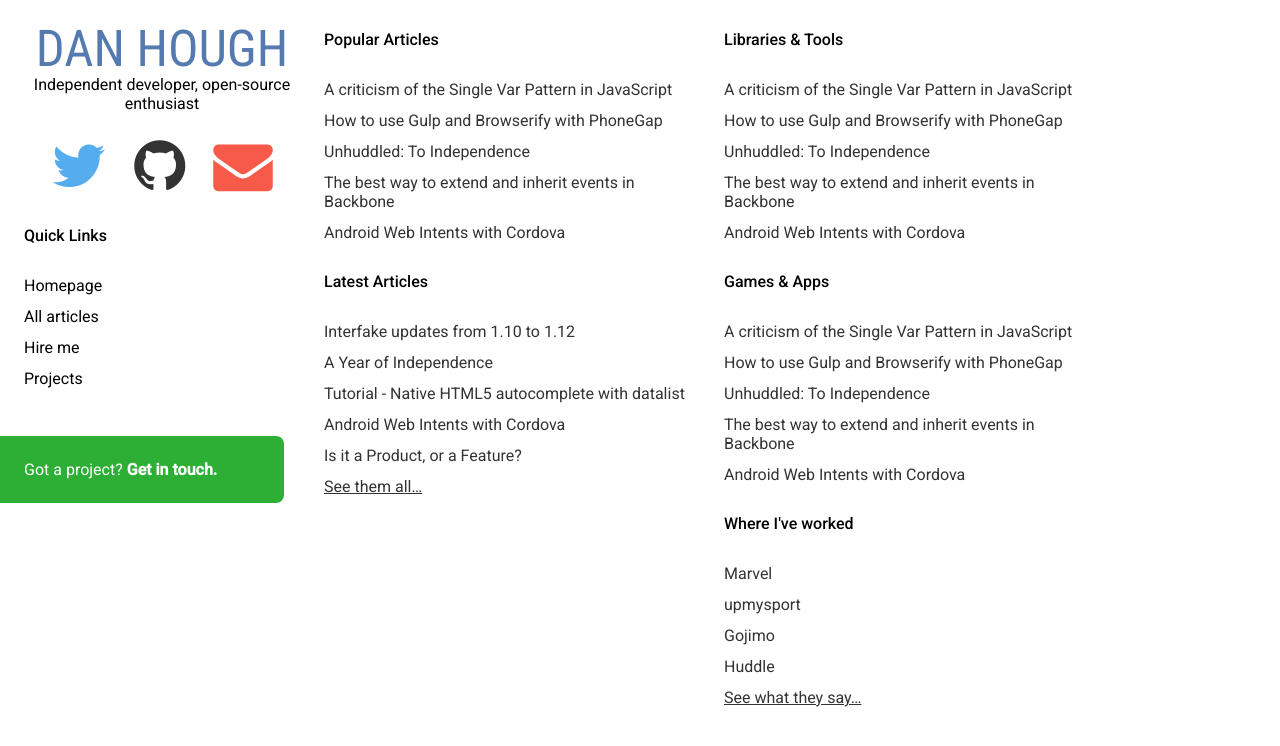
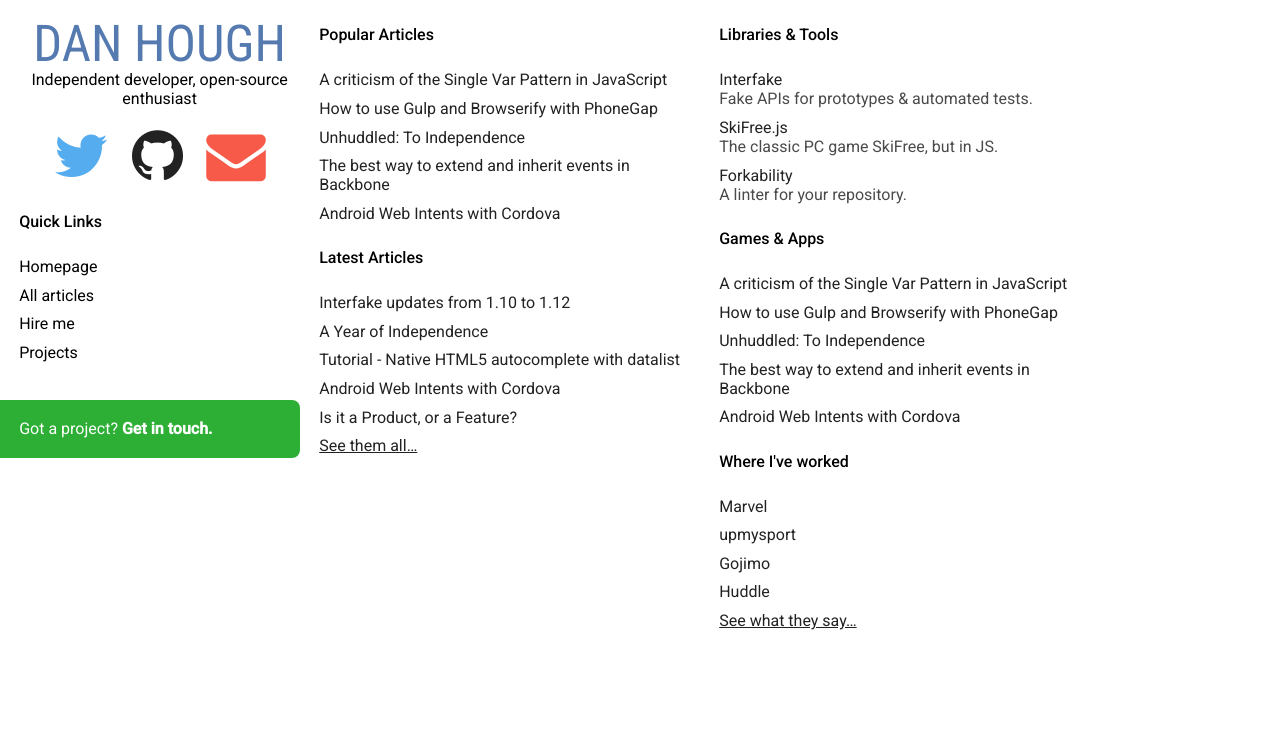
Before and after one commit to basicallydan/danhough.com, a Jekyll site: the page built from index.html, in a window 1280 px wide. Shown: the top 746 px of the page. Built offline with Jekyll 4.4.1, drawn with Linux system fonts in a browser that asks for light colours; Markdown is read by kramdown in place of the engine named in the settings; comment, search, counter and statistics services are not loaded.

Commit message:
Considerable re-jigging of margins and sizes

```diff
--- a/css/main.css
+++ b/css/main.css
@@ -2079,7 +2079,7 @@
       font-size: 14px; } }
 
 body {
-  max-width: 1100px;
+  max-width: 68.75rem;
   display: flex;
   flex-direction: column; }
   @media (min-width: 769px) {
@@ -2088,23 +2088,23 @@
 
 header {
   width: 18.75rem;
-  padding-top: 1.5rem;
-  padding-left: 1.5rem;
+  padding-top: 1.2rem;
+  padding-left: 1.2rem;
   order: -1; }
   @media (min-width: 769px) {
     header {
       flex: 0 0 18.75rem; } }
 
 body > main {
-  padding-top: 1.5rem;
-  padding-left: 1.5rem; }
+  padding-top: 1.2rem;
+  padding-left: 1.2rem; }
   @media (min-width: 769px) {
     body > main {
       flex: 1; } }
 
 body > .content-navigation-column {
-  padding-top: 1.5rem;
-  padding-left: 1.5rem; }
+  padding-top: 1.2rem;
+  padding-left: 1.2rem; }
   @media (min-width: 769px) {
     body > .content-navigation-column {
       flex: 1; } }
@@ -2146,7 +2146,7 @@
   display: block; }
 
 .site-subtitle {
-  font-size: 16px;
+  font-size: 1rem;
   text-align: center;
   display: block; }
 
@@ -2166,7 +2166,8 @@
 
 pre code {
   margin: 1.5em 0;
-  display: block; }
+  display: block;
+  overflow: scroll; }
 
 code.language-html:before, code.language-css:before, code.language-javascript:before, code.language-js:before, code.language-xml:before {
   display: block;
@@ -2192,39 +2193,44 @@
   margin: 0;
   padding: 0;
   list-style: none; }
-nav.nav-list, nav.nav-list--icons {
-  margin-bottom: 1.5rem; }
-  nav.nav-list h2, nav.nav-list--icons h2 {
-    font-size: 16px;
-    margin: 0 0 1.5rem 0; }
-  nav.nav-list li, nav.nav-list--icons li {
-    margin: 0.75rem 0; }
-    nav.nav-list li.nav-item--all a, nav.nav-list--icons li.nav-item--all a {
+
+.nav-list, .nav-list--icons {
+  margin-bottom: 1.2rem; }
+  .nav-list h2, .nav-list--icons h2 {
+    font-size: 1rem;
+    margin: 0 0 1.2rem 0; }
+  .nav-list li, .nav-list--icons li {
+    margin: 0.6rem 0; }
+    .nav-list li.nav-item--all a, .nav-list--icons li.nav-item--all a {
       text-decoration: underline; }
-  nav.nav-list li a, nav.nav-list--icons li a {
-    color: #333333;
+  .nav-list__item-subtitle {
+    color: #4A4A4A;
+    display: block; }
+  .nav-list li a, .nav-list--icons li a {
+    color: #222;
     text-decoration: none; }
-nav.nav-list--icons {
-  margin-top: 1.5rem;
+
+.nav-list--icons {
+  margin-top: 1.2rem;
   text-align: center;
   height: 3.72rem;
   line-height: 3.72rem; }
-  nav.nav-list--icons li {
+  .nav-list--icons li {
     display: inline-block;
     height: 3.72rem;
     line-height: 3.72rem;
-    margin: 0 0.75rem; }
-    nav.nav-list--icons li:first-child {
+    margin: 0 0.6rem; }
+    .nav-list--icons li:first-child {
       margin-left: 0; }
-    nav.nav-list--icons li:last-child {
+    .nav-list--icons li:last-child {
       margin-right: 0; }
-  nav.nav-list--icons li a {
+  .nav-list--icons li a {
     font-size: 3.72rem; }
-  nav.nav-list--icons .nav-list--icons__twitter {
+  .nav-list--icons .nav-list--icons__twitter {
     color: #55ACEE; }
-  nav.nav-list--icons .nav-list--icons__github {
-    color: #333333; }
-  nav.nav-list--icons .nav-list--icons__email {
+  .nav-list--icons .nav-list--icons__github {
+    color: #222; }
+  .nav-list--icons .nav-list--icons__email {
     color: #F75A49; }
 
 .cta, .cta--primary {
@@ -2233,20 +2239,20 @@
   .cta--primary {
     background: #2CAF34; }
     header .cta--primary {
-      margin: 3rem 0 3rem -3rem;
-      padding: 1.5rem 0 1.5rem 3rem;
+      margin: 2.4rem 0 2.4rem -2.4rem;
+      padding: 1.2rem 0 1.2rem 2.4rem;
       box-sizing: content-box;
-      width: 16.25rem;
+      width: 100%;
       display: block;
       border-top-right-radius: 0.5rem;
       border-bottom-right-radius: 0.5rem; }
 
 .project-item {
-  margin-top: 1.5rem; }
+  margin-top: 1.2rem; }
   .project-item img {
     width: 100%;
     max-width: 300px;
     max-height: 300px; }
 
 .post {
-  padding-right: 1.5rem; }
+  padding-right: 1.2rem; }
--- a/index.html
+++ b/index.html
@@ -31,11 +31,9 @@
 	<nav id="libraries-navigation" class="nav-list">
 		<h2>Libraries &amp; Tools</h2>
 		<ul>
-			<li><a href="">A criticism of the Single Var Pattern in JavaScript</a></li>
-			<li><a href="">How to use Gulp and Browserify with PhoneGap</a></li>
-			<li><a href="">Unhuddled: To Independence</a></li>
-			<li><a href="">The best way to extend and inherit events in Backbone</a></li>
-			<li><a href="">Android Web Intents with Cordova</a></li>
+			<li><a href="https://github.com/basicallydan/interfake">Interfake <span class="nav-list__item-subtitle">Fake APIs for prototypes & automated tests.</span></a></li>
+			<li><a href="https://github.com/basicallydan/skifree.js">SkiFree.js <span class="nav-list__item-subtitle">The classic PC game SkiFree, but in JS.</span></a></li>
+			<li><a href="https://github.com/basicallydan/forkability">Forkability <span class="nav-list__item-subtitle">A linter for your repository.</span></a></li>
 		</ul>
 	</nav>
 	<nav id="apps-navigation" class="nav-list">
--- a/scss/_code.scss
+++ b/scss/_code.scss
@@ -1,6 +1,7 @@
 pre code {
 	margin:1.5em 0;
 	display:block;
+  overflow: scroll;
 }
 
 code.language-html:before, code.language-css:before, code.language-javascript:before, code.language-js:before, code.language-xml:before {
--- a/scss/_colours.scss
+++ b/scss/_colours.scss
@@ -5,7 +5,8 @@
 $main-red:			#F75A49;
 
 // Misc Colours
-$black:#333333;
+$black:#222;
+$grey:#4A4A4A;
 $white:#fefefe;
 
 // Brand Colours
--- a/scss/_shared.scss
+++ b/scss/_shared.scss
@@ -3,15 +3,15 @@
 }
 
 html {
-	font-size:$standard-font-size;
+	font-size:$root-font-size;
 	@media only screen and (max-width : 320px) {
-		font-size:$smartphone-font-size;
+		font-size:$smartphone-root-font-size;
 	}
 	font-family:'Roboto';
 }
 
 body {
-	max-width:1100px;
+	max-width:$max-page-width;
 	display: flex;
 	flex-direction:column;
 
```
Also changed, not shown: scss/_navigation.scss (+6 -1 lines), scss/_sizes.scss (+15 -14 lines).
